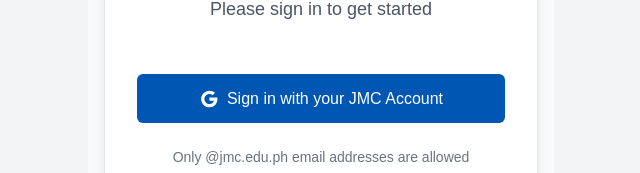
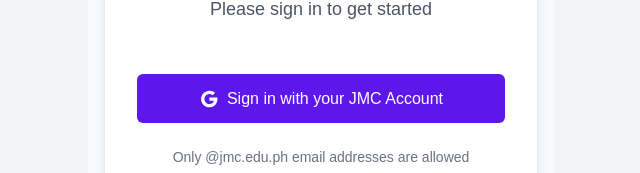
Before and after one commit to MylesLozano/qr-react, a React (Vite) app: page /login in a window 1280 px wide. Shown: the part 453-626 px from the top of the page, without its empty margins (319-959 px from the left). Built offline with nearby package versions, Linux system fonts and the light colour scheme; no server answers.

Commit message:
style: integrate new color palette into theme variables and UI components

```diff
--- a/src/index.css
+++ b/src/index.css
@@ -1,32 +1,19 @@
 @import "tailwindcss";
 
 :root {
-  /* Light theme variables */
-  --bg-primary: #f4f4f4;
-  --bg-secondary: #ffffff;
-  --text-primary: #333333;
-  --text-secondary: #666666;
-  --border-color: #cccccc;
-  --button-bg: #0056b3;
-  --button-hover: #003f88;
-  --toast-success: #28a745;
-  --toast-error: #dc3545;
-  --toast-info: #17a2b8;
-  --toast-warning: #ffc107;
+  --primary-color: #5e17eb;
+  --primary-hover: #4f003b;
+  --accent-color: #ffc53b;
+  --accent-hover: #ff66c4;
+  --highlight-color: #ff66c4;
 }
 
 .dark {
-  --bg-primary: #1a1a1a;
-  --bg-secondary: #2d2d2d;
-  --text-primary: #ffffff;
-  --text-secondary: #cccccc;
-  --border-color: #404040;
-  --button-bg: #0069d9;
-  --button-hover: #0056b3;
-  --toast-success: #218838;
-  --toast-error: #c82333;
-  --toast-info: #138496;
-  --toast-warning: #e0a800;
+  --primary-color: #4f003b;
+  --primary-hover: #5e17eb;
+  --accent-color: #ffc53b;
+  --accent-hover: #ff66c4;
+  --highlight-color: #ffc53b;
 }
 
 body {
@@ -72,7 +59,7 @@ input {
 button {
   margin-top: 1.2rem;
   padding: 0.8rem 1.6rem;
-  background-color: var(--button-bg);
+  background-color: var(--primary-color);
   color: white;
   border: none;
   border-radius: 6px;
@@ -82,7 +69,19 @@ button {
 }
 
 button:hover {
-  background-color: var(--button-hover);
+  background-color: var(--primary-hover);
+}
+
+a {
+  color: var(--accent-color);
+}
+a:hover {
+  color: var(--accent-hover);
+}
+
+.badge,
+.tag {
+  background-color: var(--highlight-color);
 }
 
 /* Toastify Overrides */
@@ -124,5 +123,6 @@ button:hover {
 
 /* Dark mode transitions */
 * {
-  transition: background-color 0.3s ease, color 0.3s ease, border-color 0.3s ease;
+  transition: background-color 0.3s ease, color 0.3s ease,
+    border-color 0.3s ease;
 }
```
